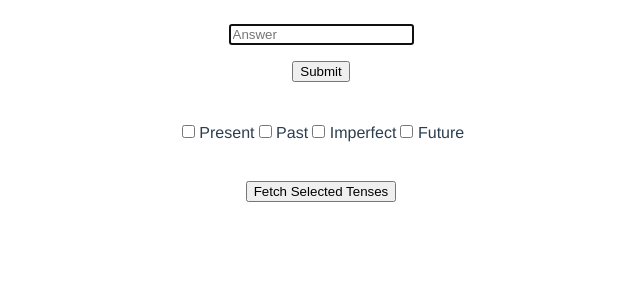
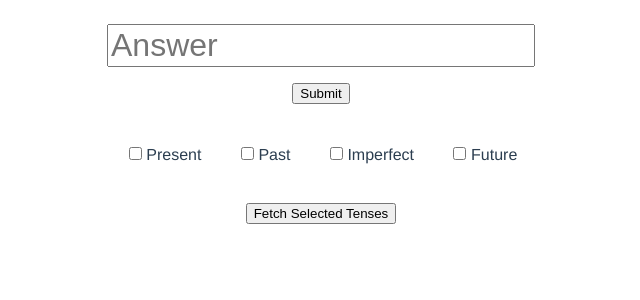
Before and after one commit to Gavin-Dreyer/SpanishConjugation-Vue, a Vue app: page / in a window 1280 px wide. Shown: the top 300 px of the page, without its empty margins (319-959 px from the left). Built offline with nearby package versions, Linux system fonts and the light colour scheme; no server answers.

Commit message:
added styling to answer input and keyframe animations based on correct/inccorect answer

```diff
--- a/src/components/Conjugation.vue
+++ b/src/components/Conjugation.vue
@@ -13,7 +13,13 @@
 		</div>
 		<form id="inputForm">
 			<p>
-				<input ref="answer" type="text" placeholder="Answer" v-model="answer" />
+				<input
+					:class="answerInputClass"
+					ref="answer"
+					type="text"
+					placeholder="Answer"
+					v-model="answer"
+				/>
 			</p>
 			<button v-on:click="submit">Submit</button>
 		</form>
@@ -71,6 +77,7 @@ export default {
 	data() {
 		return {
 			answer: '',
+			answerInputClass: 'answerInput',
 			checkedTenses: []
 		};
 	},
@@ -122,8 +129,27 @@ export default {
 		submit: function(evt) {
 			evt.preventDefault();
 			this.$refs.answer.focus();
-			if (this.answer === this.randomVerb.conjugation)
-				this.reRender(), this.$store.commit(INCREMENT);
+			if (this.answer === this.randomVerb.conjugation) {
+				this.$store.commit(INCREMENT);
+				this.answerInputOutCome(true);
+
+				setTimeout(() => {
+					this.reRender();
+				}, 1000);
+			} else {
+				this.answerInputOutCome(false);
+			}
+		},
+		answerInputOutCome(bool) {
+			if (bool) {
+				this.answerInputClass = 'answerInputCorrect';
+			} else {
+				this.answerInputClass = 'answerInputIncorrect';
+
+				setTimeout(() => {
+					this.answerInputClass = 'answerInput';
+				}, 1000);
+			}
 		}
 	}
 };
@@ -137,6 +163,76 @@ export default {
 	font-weight: 700;
 	font-size: 1.25rem;
 }
+
+.answerInput {
+	font-size: 2rem;
+}
+
+.answerInput:focus {
+	outline: none;
+}
+
+.answerInputCorrect {
+	border: 3px solid lightgreen;
+	font-size: 2rem;
+	animation: moveUp 0.5s;
+}
+
+.answerInputIncorrect {
+	border: 3px solid rgb(235, 136, 136);
+	font-size: 2rem;
+	animation: shake 0.5s;
+	/* animation: mymove 0.5s; */
+}
+
+.answerInputCorrect:focus {
+	border: 3px solid lightgreen;
+	font-size: 2rem;
+	outline: none;
+}
+
+.answerInputIncorrect:focus {
+	border: 3px solid rgb(235, 136, 136);
+	font-size: 2rem;
+	outline: none;
+}
+
+@keyframes shake {
+	0% {
+		transform: translate(3px, 0px);
+	}
+	10% {
+		transform: translate(-3px, 0px);
+	}
+	20% {
+		transform: translate(3px, 0px);
+	}
+	30% {
+		transform: translate(-3px, 0px);
+	}
+	40% {
+		transform: translate(0px, 0px);
+	}
+}
+
+@keyframes moveUp {
+	0% {
+		transform: translate(0px, 0px);
+	}
+	10% {
+		transform: translate(0px, -5px);
+	}
+	20% {
+		transform: translate(0px, -10px);
+	}
+	30% {
+		transform: translate(0px, -5px);
+	}
+	40% {
+		transform: translate(0px, 0px);
+	}
+}
+
 .tensesCheckbox {
 	display: flex;
 	flex-direction: column;
--- a/src/components/Definition.vue
+++ b/src/components/Definition.vue
@@ -49,7 +49,6 @@ export default {
 				return acc;
 			}, {});
 
-			console.log(verb);
 			return verb;
 		}
 	},
```
